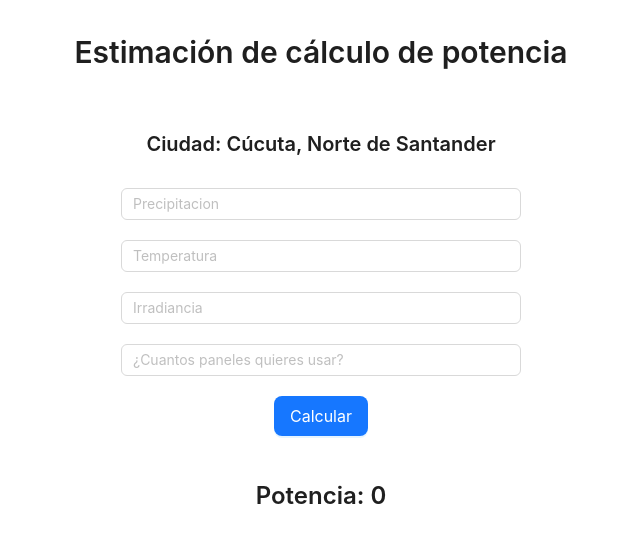
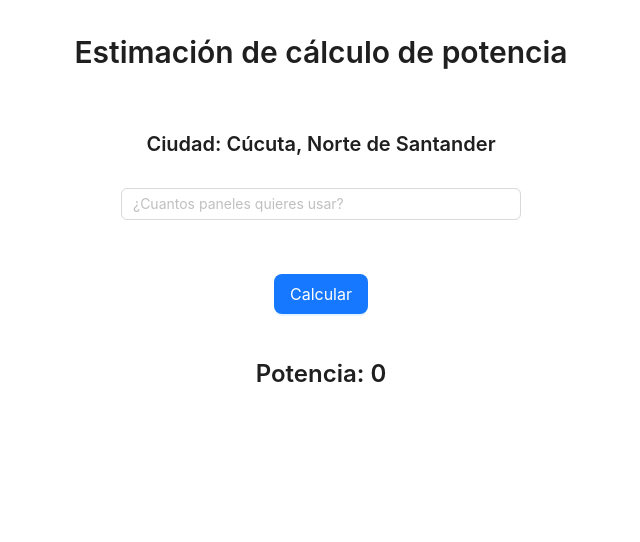
Before and after one commit to michaeldevelopment/proyecto-jd-front, a React (Vite) app: page / in a window 1280 px wide. Shown: the top 542 px of the page, without its empty margins (319-959 px from the left). Built offline with nearby package versions, Linux system fonts and the light colour scheme.

Commit message:
correccion1

```diff
--- a/src/App.jsx
+++ b/src/App.jsx
@@ -1,9 +1,9 @@
-import { Flex, Typography, Input, Button, Modal, Spin } from "antd";
+import { Flex, Typography, Button, Spin, Form, Input } from "antd";
 import axios from "axios";
 import { useState } from "react";
 import MapContainer from "./MapContainer";
 
-const { Title } = Typography;
+const { Title, Text } = Typography;
 
 function App() {
   const [isLoading, setLoading] = useState(false);
@@ -15,21 +15,31 @@ function App() {
     irradiancia: 0,
   });
 
-  const handleChange = (key, value) => {
-    setFormData({
-      ...formData,
-      [key]: value,
-    });
-  };
-
-  const onClickCalculate = async () => {
+  const onFinish = async ({ cantidad_paneles }) => {
     try {
       setResult(0);
       setLoading(true);
-      const response = await axios.post(
-        "http://localhost:5000/predict",
-        formData
+      const {
+        data: { data },
+      } = await axios.get(
+        "https://api.weatherbit.io/v2.0/current?lat=7.8891&lon=-72.4967&key=832c8611b849473fa5c7bbe7966f1a6c"
       );
+      const { precip, temp, solar_rad } = data[0];
+
+      setFormData({
+        cantidad_paneles,
+        precipitacion: precip,
+        temperatura: temp,
+        irradiancia: solar_rad,
+      });
+
+      const response = await axios.post("http://localhost:5000/predict", {
+        cantidad_paneles,
+        precipitacion: precip,
+        temperatura: temp,
+        irradiancia: solar_rad,
+      });
+
       if (response.data.status === "done") {
         setLoading(false);
         setResult(response.data.result);
@@ -45,38 +55,49 @@ function App() {
       <Flex justify="center" align="center" gap={20} vertical>
         <Title level={2}> Estimación de cálculo de potencia </Title>
         <Title level={4}> Ciudad: Cúcuta, Norte de Santander </Title>
-        <Input
-          type="number"
-          placeholder="Precipitacion"
-          onChange={(e) => handleChange("precipitacion", e.target.value)}
-          style={{ width: 400 }}
-        />
-        <Input
-          type="number"
-          placeholder="Temperatura"
-          onChange={(e) => handleChange("temperatura", e.target.value)}
-          style={{ width: 400 }}
-        />
-        <Input
-          type="number"
-          placeholder="Irradiancia"
-          onChange={(e) => handleChange("irradiancia", e.target.value)}
-          style={{ width: 400 }}
-        />
+        <Form onFinish={onFinish} justify="center" align="center">
+          <Form.Item
+            name="cantidad_paneles"
+            rules={[
+              {
+                required: true,
+                message: "Ingresa un valor correcto mayor a 0",
+              },
+            ]}
+          >
             <Input
               type="number"
               placeholder="¿Cuantos paneles quieres usar?"
-          onChange={(e) => handleChange("cantidad_paneles", e.target.value)}
               style={{ width: 400 }}
             />
+          </Form.Item>
+
           <Button
             type="primary"
+            htmlType="submit"
             loading={isLoading}
             size="large"
-          onClick={onClickCalculate}
+            style={{ marginTop: 30 }}
           >
             Calcular
           </Button>
+        </Form>
+
+        {isLoading ? (
+          <Flex vertical align="center" justify="center">
+            <Title level={4}>
+              Datos del clima de hoy para Cúcuta, Norte de Santander:
+            </Title>
+            <Title level={5}>
+              Referencia API: https://www.weatherbit.io/api/weather-current
+            </Title>
+            <Text> Temperatura: {formData.temperatura} </Text>
+            <Text> Precipitacion: {formData.precipitacion} </Text>
+            <Text> Irradiancia: {formData.irradiancia} </Text>
+          </Flex>
+        ) : (
+          ""
+        )}
 
         {isLoading ? (
           <Spin size="large" />
```
Lines whose indentation alone changed are shown as unchanged.
